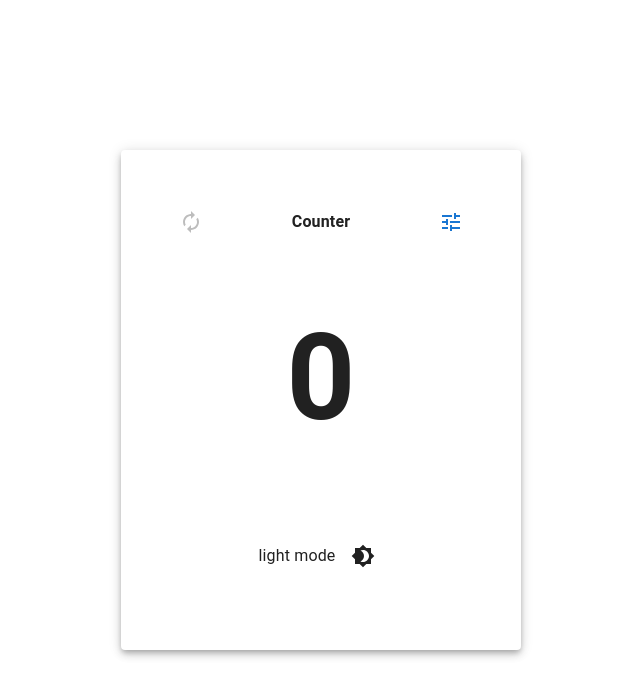
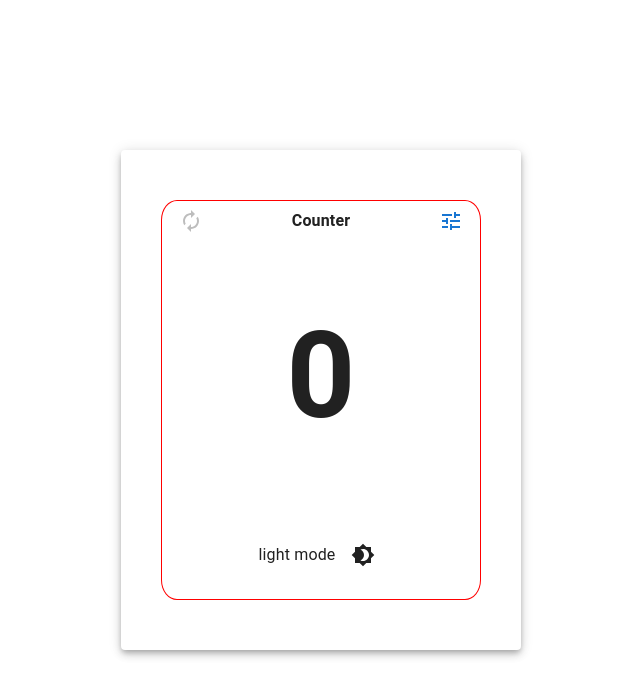
Before and after one commit to tepek92/counter, a React (Create React App) app: page / in a window 1280 px wide. Shown: the top 696 px of the page, without its empty margins (319-959 px from the left). Built offline with nearby package versions, Linux system fonts and the light colour scheme.

Commit message:
style fixed

```diff
--- a/src/components/Counter/Controler/Controler.module.css
+++ b/src/components/Counter/Controler/Controler.module.css
@@ -1,6 +1,6 @@
 .control {
     width: 300px;
-    height: 100px;
+    /*height: 100px;*/
     border-radius: 15px;
     display: flex;
     align-items: center;
--- a/src/components/Counter/Counter.module.css
+++ b/src/components/Counter/Counter.module.css
@@ -10,11 +10,17 @@
 
 
 .display {
-    width: 300px;
-    height: 400px;
+    border: 1px solid red;
+
+    /*width: 300px;*/
+    /*height: 400px;*/
+    width: 80%;
+    height: 80%;
     border-radius: 5%;
     display: flex;
     flex-direction: column;
+    /*align-items: center;*/
+    /*justify-content: center;*/
     align-items: center;
-    justify-content: center;
+    justify-content: space-between;
 }
--- a/src/components/Counter/Result/Result.module.css
+++ b/src/components/Counter/Result/Result.module.css
@@ -1,6 +1,7 @@
 .result {
     width: 400px;
-    height: 600px;
+    /*height: 600px;*/
+    height: 100%;
     border-radius: 15px;
     display: flex;
 }
--- a/src/components/Counter/Settings/Settings.module.css
+++ b/src/components/Counter/Settings/Settings.module.css
@@ -1,6 +1,6 @@
 .control {
     width: 300px;
-    height: 100px;
+    /*height: 100px;*/
     border-radius: 15px;
     display: flex;
     align-items: center;
@@ -10,7 +10,8 @@
 
 .settings {
     width: 300px;
-    height: 600px;
+    /*height: 300px;*/
+    height: 100%;
     border-radius: 15px;
     display: flex;
     flex-direction: column;
--- a/src/state/counterReducer.ts
+++ b/src/state/counterReducer.ts
@@ -28,7 +28,6 @@ export const counterReducer = (state = initialState, action: AllActions): Counte
             return {...state, ...action.payload};
         case "RESET_COUNT":
             return {...state, count: state.startCount};
-
         case "CHANGE_DISPLAY":
             return {...state, display: !state.display};
         default: return state;
```
